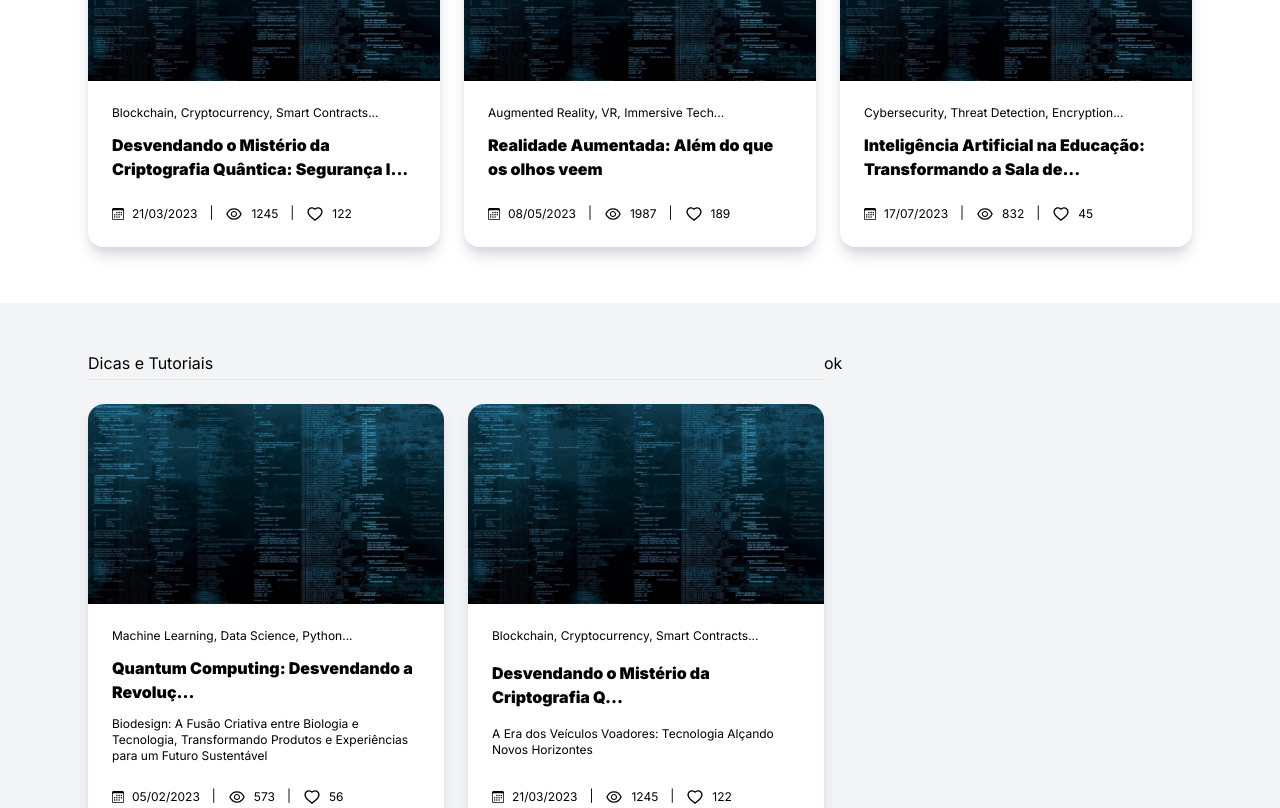
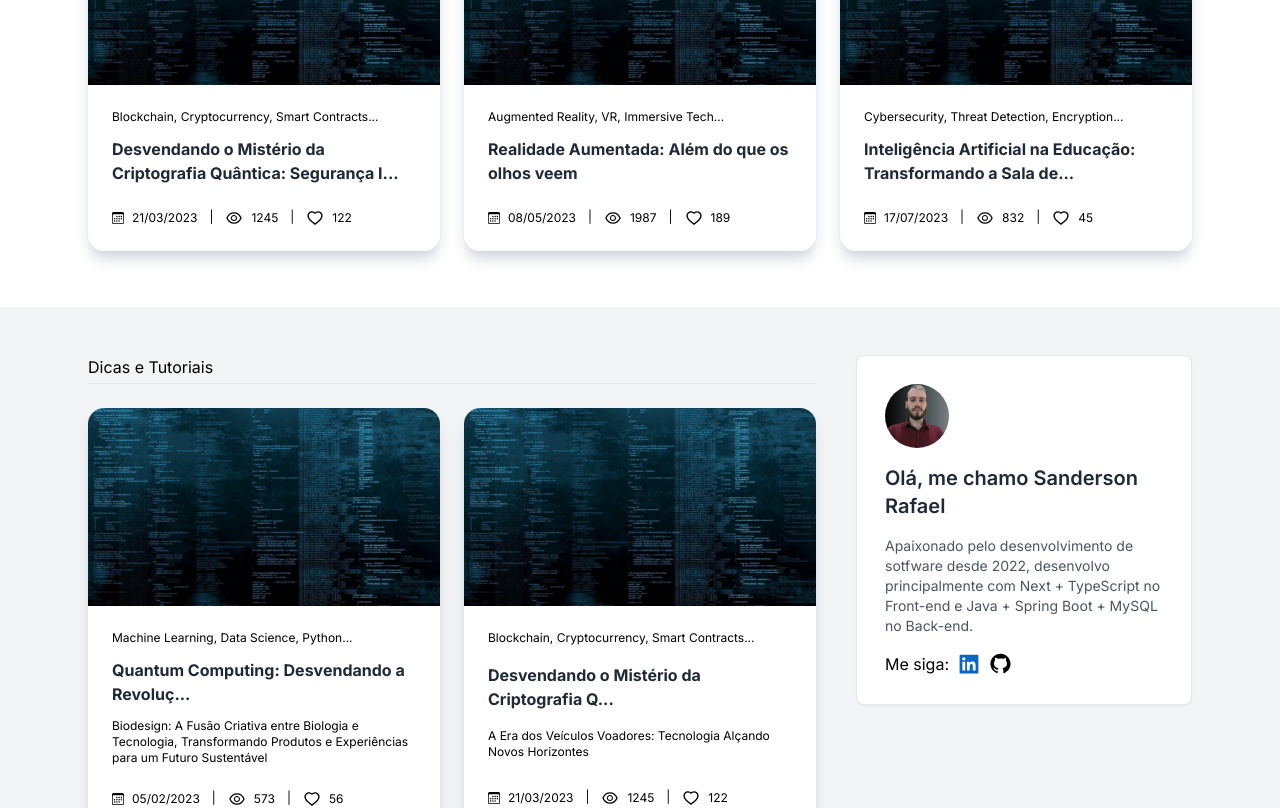
Before and after one commit to sandersonrafael/tech-blog, a Next.js app in the folder frontend/: page / in a window 1280 px wide. Shown: the part 1300-2108 px from the top of the page. Built offline with nearby package versions, Linux system fonts and the light colour scheme.

Commit message:
AboutMe card finished

```diff
--- a/frontend/src/components/AboutMe.tsx
+++ b/frontend/src/components/AboutMe.tsx
@@ -0,0 +1,28 @@
+import Image from 'next/image';
+import { Github, Linkedin } from './Social';
+
+const AboutMe = () => {
+  return (
+    <div className="bg-white rounded-lg border shadow-sm p-7 lg:ml-4">
+      <Image
+        src="/profile.jpg"
+        alt="Sanderson Rafael"
+        width={400}
+        height={400}
+        className="rounded-full w-16 mb-4"
+      />
+      <h3 className="font-semibold text-xl mb-4 text-gray-800">Olá, me chamo Sanderson Rafael</h3>
+      <p className="text-sm mb-4 text-gray-600">
+        Apaixonado pelo desenvolvimento de sotfware desde 2022, desenvolvo principalmente com
+        Next + TypeScript no Front-end e Java + Spring Boot + MySQL no Back-end.
+      </p>
+      <div className="flex content-center gap-2">
+        <span>Me siga: </span>
+        <Linkedin className="" width={24} />
+        <Github className="" width={23} />
+      </div>
+    </div>
+  );
+};
+
+export default AboutMe;
--- a/frontend/src/components/HomeBanner.tsx
+++ b/frontend/src/components/HomeBanner.tsx
@@ -20,7 +20,12 @@ const HomeBanner = () => {
         </div>
 
         <div className="flex-1">
-          <Image src={stack} alt="Minha Stack de Desenvolvimento" className="max-w-xs sm:max-w-sm md:max-w-xs lg:max-w-sm mx-auto" />
+          <Image
+            src={stack}
+            alt="Minha Stack de Desenvolvimento"
+            className="max-w-xs sm:max-w-sm md:max-w-xs lg:max-w-sm mx-auto"
+            priority
+          />
         </div>
       </div>
     </section>
--- a/frontend/src/components/HomeContent.tsx
+++ b/frontend/src/components/HomeContent.tsx
@@ -5,7 +5,7 @@ const HomeContent = () => {
   return (
     <div className="mt-14 bg-gray-100 w-full">
       <div className="
-        grid lg:grid-cols-3 grid-cols-1 pt-12
+        grid lg:grid-cols-3 grid-cols-1 pt-12 gap-6
         max-w-lg sm:container mx-auto xl:max-w-6xl md:px-6 px-3
       ">
         <MainTopics className="col-span-1 lg:col-span-2" />
--- a/frontend/src/components/LayoutHeader.tsx
+++ b/frontend/src/components/LayoutHeader.tsx
@@ -1,6 +1,7 @@
 import logo from '@/imgs/temp-logo.jpg';
 import Image from 'next/image';
 import Link from 'next/link';
+import { Github, Linkedin } from './Social';
 
 const LayoutHeader = () => {
   return (
@@ -42,10 +43,8 @@ const LayoutHeader = () => {
 
           <div>
             <ul className="flex gap-4">
-              <li><a href="/">LI</a></li>
-              <li><a href="/">GH</a></li>
-              <li><a href="/">IG</a></li>
-              <li><a href="/">FB</a></li>
+              <Linkedin className="my-auto" width={24} />
+              <Github className="my-auto" width={23} />
             </ul>
           </div>
         </div>
--- a/frontend/src/components/PostCard.tsx
+++ b/frontend/src/components/PostCard.tsx
@@ -32,7 +32,7 @@ const PostCard = ({ thumb, thumbAlt, tags, title, description, postUrl, date, vi
         </div>
 
         <div className="flex my-auto">
-          <h3 className="text-base font-black hover:text-blue-400 transition-colors duration-300">
+          <h3 className="text-base font-bold text-gray-800 hover:text-blue-400 transition-colors duration-300">
             <Link href={postUrl}>
               {title.length > maxLen(description)
                 ? title.slice(0, maxLen(description)) + '...'
--- a/frontend/src/components/SideTopics.tsx
+++ b/frontend/src/components/SideTopics.tsx
@@ -1,7 +1,9 @@
+import AboutMe from './AboutMe';
+
 const SideTopics = ({ className }: { className?: string }) => {
   return (
     <aside className={className}>
-      ok
+      <AboutMe />
     </aside>
   );
 };
--- /dev/null
+++ b/frontend/src/components/Social.tsx
@@ -0,0 +1,29 @@
+import IconGithub from '@/icons/IconGithub';
+import IconLinkedin from '@/icons/IconLinkedin';
+
+type SocialIcon = {
+  className: string;
+  width: number;
+};
+
+export const Linkedin = ({ className, width }: SocialIcon) => {
+  return (
+    <a href="https://www.linkedin.com/in/sandersonrafael"
+      target="_blank"
+      rel="noopener noreferrer"
+    >
+      <IconLinkedin className={className} color="#0a66c2" width={width} height={width} />
+    </a>
+  );
+};
+
+export const Github = ({ className, width }: SocialIcon) => {
+  return (
+    <a href="https://github.com/sandersonrafael"
+      target="_blank"
+      rel="noopener noreferrer"
+    >
+      <IconGithub className={className} width={width} height={width} />
+    </a>
+  );
+};
--- a/frontend/src/icons/IconCalendar.tsx
+++ b/frontend/src/icons/IconCalendar.tsx
@@ -1,4 +1,4 @@
-function IconCalendar(props: React.SVGProps<SVGSVGElement>) {
+const IconCalendar = (props: React.SVGProps<SVGSVGElement>) => {
   return (
     <svg
       fill="currentColor"
@@ -11,6 +11,6 @@ function IconCalendar(props: React.SVGProps<SVGSVGElement>) {
       <path d="M6.5 7a1 1 0 100-2 1 1 0 000 2zm3 0a1 1 0 100-2 1 1 0 000 2zm3 0a1 1 0 100-2 1 1 0 000 2zm-9 3a1 1 0 100-2 1 1 0 000 2zm3 0a1 1 0 100-2 1 1 0 000 2zm3 0a1 1 0 100-2 1 1 0 000 2zm3 0a1 1 0 100-2 1 1 0 000 2zm-9 3a1 1 0 100-2 1 1 0 000 2zm3 0a1 1 0 100-2 1 1 0 000 2zm3 0a1 1 0 100-2 1 1 0 000 2z" />
     </svg>
   );
-}
+};
 
 export default IconCalendar;
--- a/frontend/src/icons/IconEye.tsx
+++ b/frontend/src/icons/IconEye.tsx
@@ -1,4 +1,4 @@
-function IconEye(props: React.SVGProps<SVGSVGElement>) {
+const IconEye = (props: React.SVGProps<SVGSVGElement>) => {
   return (
     <svg
       viewBox="0 0 1024 1024"
@@ -10,6 +10,6 @@ function IconEye(props: React.SVGProps<SVGSVGElement>) {
       <path d="M942.2 486.2C847.4 286.5 704.1 186 512 186c-192.2 0-335.4 100.5-430.2 300.3a60.3 60.3 0 000 51.5C176.6 737.5 319.9 838 512 838c192.2 0 335.4-100.5 430.2-300.3 7.7-16.2 7.7-35 0-51.5zM512 766c-161.3 0-279.4-81.8-362.7-254C232.6 339.8 350.7 258 512 258c161.3 0 279.4 81.8 362.7 254C791.5 684.2 673.4 766 512 766zm-4-430c-97.2 0-176 78.8-176 176s78.8 176 176 176 176-78.8 176-176-78.8-176-176-176zm0 288c-61.9 0-112-50.1-112-112s50.1-112 112-112 112 50.1 112 112-50.1 112-112 112z" />
     </svg>
   );
-}
+};
 
 export default IconEye;
--- /dev/null
+++ b/frontend/src/icons/IconGithub.tsx
@@ -0,0 +1,15 @@
+const IconGithub = (props: React.SVGProps<SVGSVGElement>) => {
+  return (
+    <svg
+      viewBox="0 0 1024 1024"
+      fill="currentColor"
+      height="1em"
+      width="1em"
+      {...props}
+    >
+      <path d="M511.6 76.3C264.3 76.2 64 276.4 64 523.5 64 718.9 189.3 885 363.8 946c23.5 5.9 19.9-10.8 19.9-22.2v-77.5c-135.7 15.9-141.2-73.9-150.3-88.9C215 726 171.5 718 184.5 703c30.9-15.9 62.4 4 98.9 57.9 26.4 39.1 77.9 32.5 104 26 5.7-23.5 17.9-44.5 34.7-60.8-140.6-25.2-199.2-111-199.2-213 0-49.5 16.3-95 48.3-131.7-20.4-60.5 1.9-112.3 4.9-120 58.1-5.2 118.5 41.6 123.2 45.3 33-8.9 70.7-13.6 112.9-13.6 42.4 0 80.2 4.9 113.5 13.9 11.3-8.6 67.3-48.8 121.3-43.9 2.9 7.7 24.7 58.3 5.5 118 32.4 36.8 48.9 82.7 48.9 132.3 0 102.2-59 188.1-200 212.9a127.5 127.5 0 0138.1 91v112.5c.8 9 0 17.9 15 17.9 177.1-59.7 304.6-227 304.6-424.1 0-247.2-200.4-447.3-447.5-447.3z" />
+    </svg>
+  );
+};
+
+export default IconGithub;
--- a/frontend/src/icons/IconHeart.tsx
+++ b/frontend/src/icons/IconHeart.tsx
@@ -1,4 +1,4 @@
-function IconHeart(props: React.SVGProps<SVGSVGElement>) {
+const IconHeart = (props: React.SVGProps<SVGSVGElement>) => {
   return (
     <svg
       viewBox="0 0 1024 1024"
@@ -10,6 +10,6 @@ function IconHeart(props: React.SVGProps<SVGSVGElement>) {
       <path d="M923 283.6a260.04 260.04 0 00-56.9-82.8 264.4 264.4 0 00-84-55.5A265.34 265.34 0 00679.7 125c-49.3 0-97.4 13.5-139.2 39-10 6.1-19.5 12.8-28.5 20.1-9-7.3-18.5-14-28.5-20.1-41.8-25.5-89.9-39-139.2-39-35.5 0-69.9 6.8-102.4 20.3-31.4 13-59.7 31.7-84 55.5a258.44 258.44 0 00-56.9 82.8c-13.9 32.3-21 66.6-21 101.9 0 33.3 6.8 68 20.3 103.3 11.3 29.5 27.5 60.1 48.2 91 32.8 48.9 77.9 99.9 133.9 151.6 92.8 85.7 184.7 144.9 188.6 147.3l23.7 15.2c10.5 6.7 24 6.7 34.5 0l23.7-15.2c3.9-2.5 95.7-61.6 188.6-147.3 56-51.7 101.1-102.7 133.9-151.6 20.7-30.9 37-61.5 48.2-91 13.5-35.3 20.3-70 20.3-103.3.1-35.3-7-69.6-20.9-101.9zM512 814.8S156 586.7 156 385.5C156 283.6 240.3 201 344.3 201c73.1 0 136.5 40.8 167.7 100.4C543.2 241.8 606.6 201 679.7 201c104 0 188.3 82.6 188.3 184.5 0 201.2-356 429.3-356 429.3z" />
     </svg>
   );
-}
+};
 
 export default IconHeart;
--- /dev/null
+++ b/frontend/src/icons/IconLinkedin.tsx
@@ -0,0 +1,15 @@
+const IconLinkedin = (props: React.SVGProps<SVGSVGElement>) => {
+  return (
+    <svg
+      viewBox="0 0 1024 1024"
+      fill="currentColor"
+      height="1em"
+      width="1em"
+      {...props}
+    >
+      <path d="M880 112H144c-17.7 0-32 14.3-32 32v736c0 17.7 14.3 32 32 32h736c17.7 0 32-14.3 32-32V144c0-17.7-14.3-32-32-32zM349.3 793.7H230.6V411.9h118.7v381.8zm-59.3-434a68.8 68.8 0 1168.8-68.8c-.1 38-30.9 68.8-68.8 68.8zm503.7 434H675.1V608c0-44.3-.8-101.2-61.7-101.2-61.7 0-71.2 48.2-71.2 98v188.9H423.7V411.9h113.8v52.2h1.6c15.8-30 54.5-61.7 112.3-61.7 120.2 0 142.3 79.1 142.3 181.9v209.4z" />
+    </svg>
+  );
+};
+
+export default IconLinkedin;
```
Also changed, not shown: frontend/public/profile.jpg (renamed from frontend/public/rafael.jpg).
